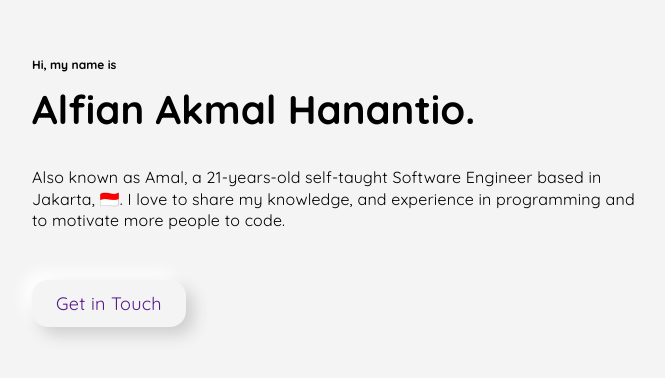
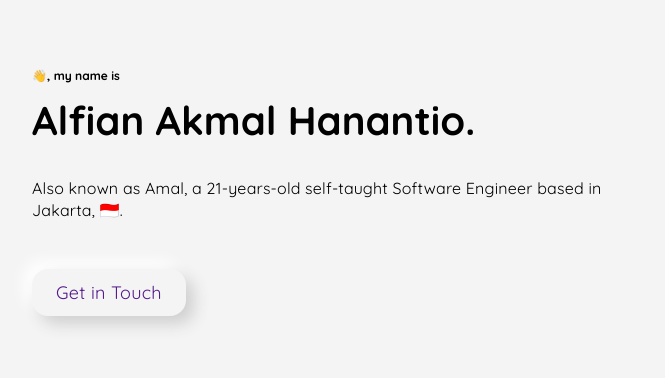
Before and after one commit to amalhanaja/v1, a Gatsby site: page / in a window 1280 px wide. Shown: the part 208-586 px from the top of the page, without its empty margins (300-965 px from the left). Built offline with nearby package versions, Linux system fonts and the light colour scheme; Gatsby itself is replaced by a stand-in of ours.

Commit message:
Hero: Change Description

```diff
--- a/src/components/Section/Hero.tsx
+++ b/src/components/Section/Hero.tsx
@@ -52,7 +52,9 @@ const SectionWrapper = styled.section`
 
 const Hero: React.FC = () => (
   <SectionWrapper>
-    <Overline>Hi, my name is</Overline>
+    <Overline>
+      <span role="img" aria-label="Hi">👋</span>, my name is
+    </Overline>
     <Title>Alfian Akmal Hanantio.</Title>
     <Description>
       Also known as Amal, a 21-years-old self-taught Software Engineer based in
@@ -60,8 +62,7 @@ const Hero: React.FC = () => (
       <span role="img" aria-label="indonesia">
         🇮🇩
       </span>
-      . I love to share my knowledge, and experience in programming and to
-      motivate more people to code.
+      .
     </Description>
     <div>
       <EmailLink href="">Get in Touch</EmailLink>
```
